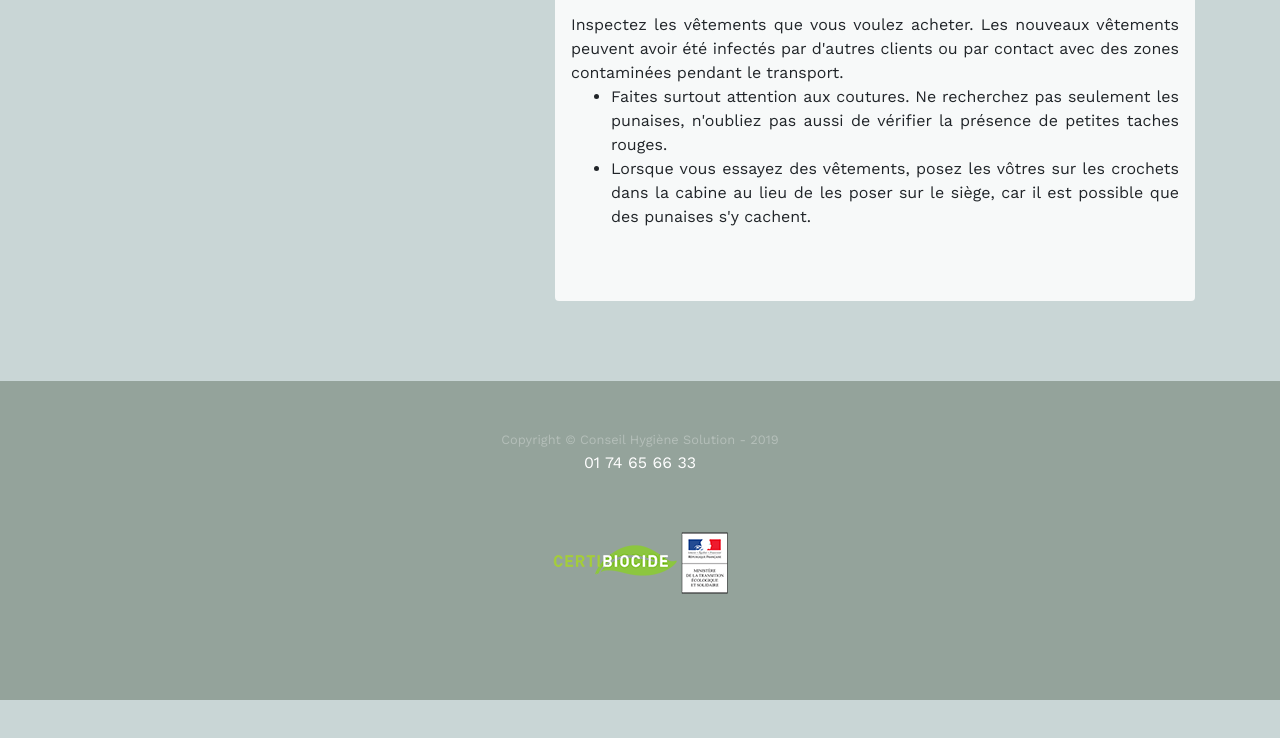
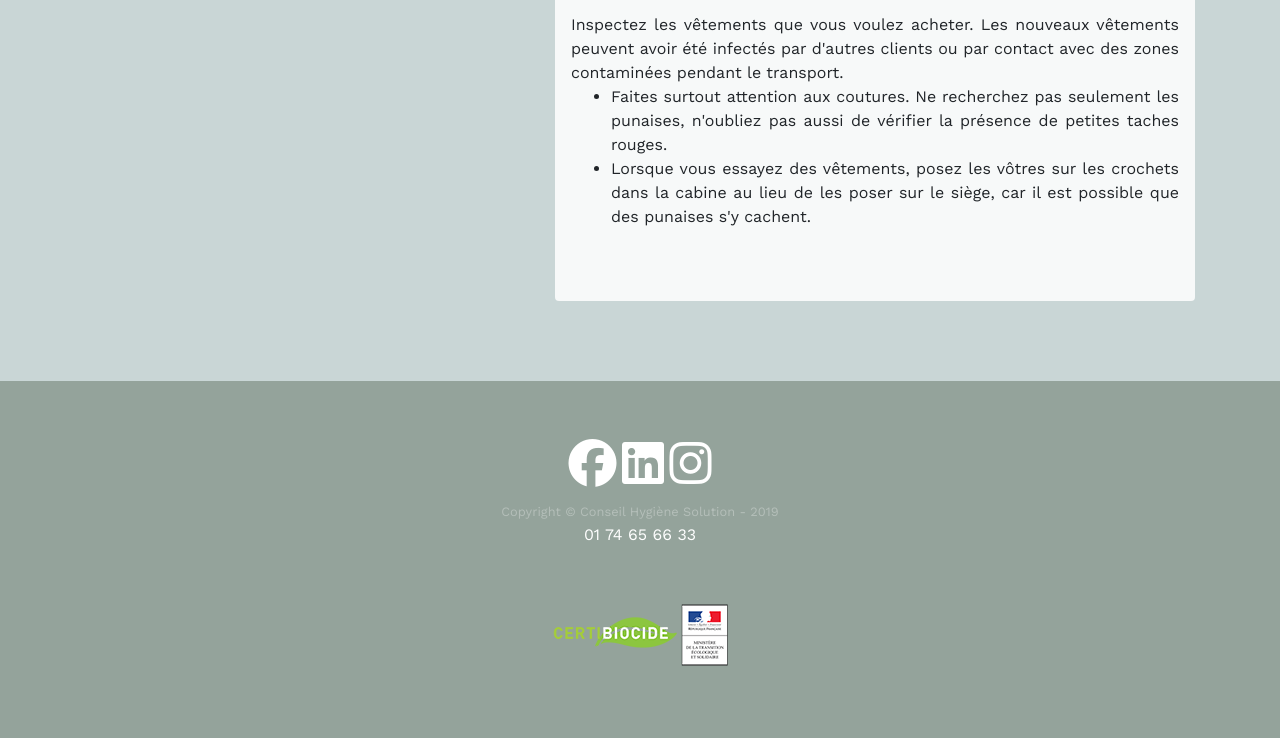
Before and after one commit to Ivandureve/ratz, a website: page conseil.html in a window 1280 px wide. Shown: the part 5445-6183 px from the top of the page. Before the commit the page ends 6145 px from the top, so only its background shows below. Drawn offline with nearby package versions, Linux system fonts and the light colour scheme.

Commit message:
Add social link

```diff
--- a/conseil.html
+++ b/conseil.html
@@ -19,6 +19,8 @@
   <link href="https://fonts.googleapis.com/css?family=Work+Sans&display=swap" rel="stylesheet">
   <!-- Custom styles for this template -->
   <link href="css/business-casual.min.css" rel="stylesheet">
+  <!-- Font awesome -->
+  <script src="https://kit.fontawesome.com/7bbe9b7eb8.js" crossorigin="anonymous"></script>
   <!-- Global site tag (gtag.js) - Google Analytics -->
   <script async src="https://www.googletagmanager.com/gtag/js?id=UA-153688857-1"></script>
   <script>
@@ -232,6 +234,10 @@
 
   <footer class="footer text-faded text-center py-5">
     <div class="container">
+      <a href="https://www.facebook.com/ConseilHygieneSolution" style="font-size: 3em; color:white"><i class="fab fa-facebook"></i></a>
+      <a href="https://www.linkedin.com/company/34624021" style="font-size: 3em; color:white"><i class="fab fa-linkedin"></i></a>
+      <a href="https://www.instagram.com/conseilhygienesolution/" style="font-size: 3em; color:white"><i class="fab fa-instagram"></i></a>
+
       <p class="m-0 small">Copyright &copy; Conseil Hygiène Solution - 2019</p>
       <a href="tel:+33174656633">01 74 65 66 33</a><br>
       <img class="img-fluid rounded about-heading-img mb-3 mb-lg-0" src="img/certibiocide.png" alt="Le CertiBiocide, délivré par Le ministère de l'Agriculture et de l'Alimentation est un certificat individuel pour l’activité utilisateur professionnel et distribution de certains types de produits biocides destinés exclusivement aux professionnels (CERTIBIOCIDE). Ce certificat est délivré par le Ministère de la transition écologique et solidaire. Qui est concerné ? Les personnes qui utilisent ou/et qui vendent/achètent de produits biocides réservés aux professionnels, notamment les produits désinfectants des surfaces en contact avec des denrées alimentaires, les produits de lutte contre les termites, les produits de traitement du bois, les produits de lutte contre les rongeurs, les produits de lutte contre les oiseaux, les produits de lutte contre les insectes et produits de lutte contre les vertébrés.">
```
Also changed, not shown: about.html (+6 -2 lines), index.html (+6 -0 lines), products.html (+6 -0 lines), store.html (+6 -0 lines).
